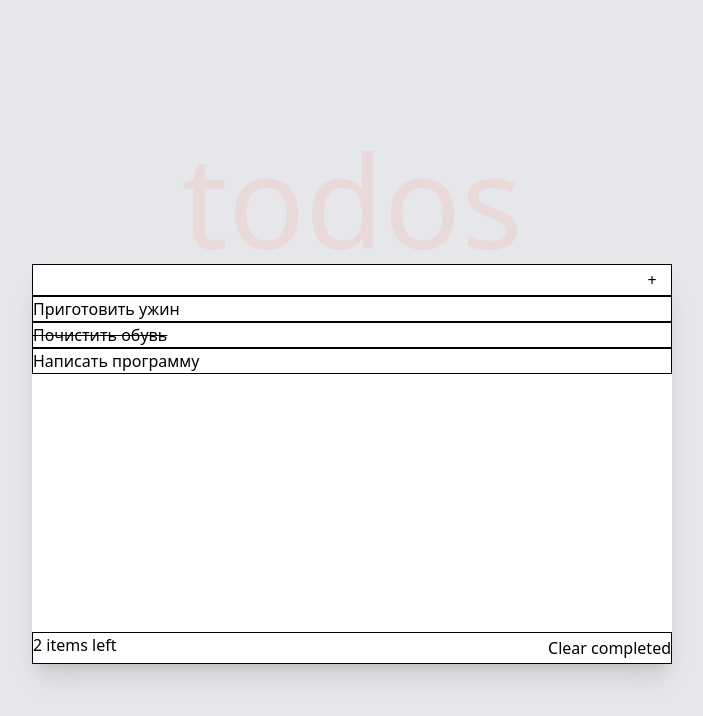
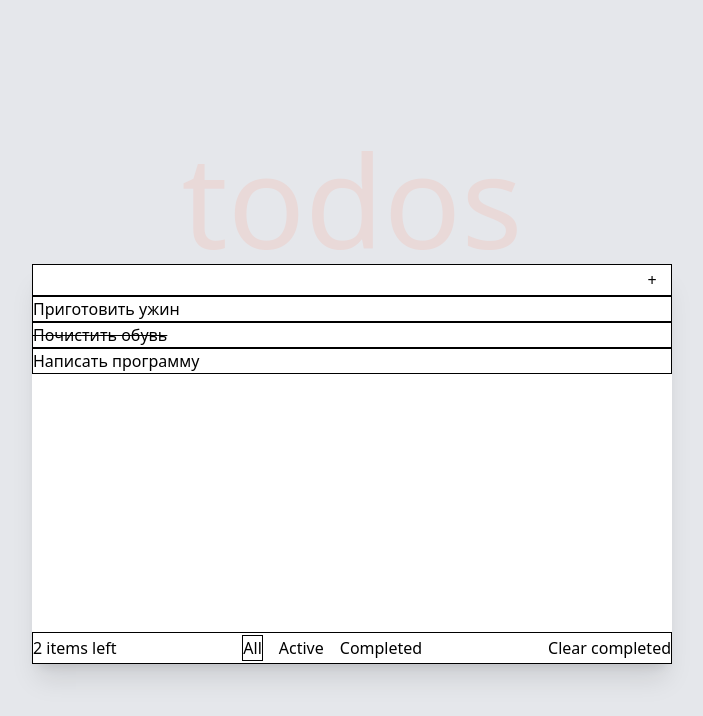
Before and after one commit to grJDh/test-todo, a React (Create React App) app: page / in a window 1280 px wide. Shown: the top 716 px of the page, without its empty margins (288-991 px from the left). Built offline with nearby package versions, Linux system fonts and the light colour scheme.

Commit message:
Added category choosing in Footer Added ids to items Added filteredList for new category system

```diff
--- a/src/ToDoApp/ToDoApp.tsx
+++ b/src/ToDoApp/ToDoApp.tsx
@@ -7,40 +7,48 @@ import Footer from "../components/Footer/Footer";
 const ToDoApp = () => {
   const [todoList, setTodoList] = useState([
     {
+      id: 1667248861470,
       text: "Приготовить ужин",
       finished: false,
     },
     {
+      id: 1667248805525,
       text: "Почистить обувь",
       finished: true,
     },
     {
+      id: 1667248804108,
       text: "Написать программу",
       finished: false,
     },
   ]);
-  const [numberOfLeftToDo, setNumberOfLeftToDo] = useState(1);
+  const [numberOfLeftToDo, setNumberOfLeftToDo] = useState(0);
+  const [category, setCatefory] = useState("All");
+  const [filteredTodoList, setFilteredTodoList] = useState([...todoList]);
 
   const inputRef = useRef<HTMLInputElement | null>(null);
 
   const addItem = () => {
     const value = inputRef.current?.value;
     if (value !== undefined && value !== "") {
-      setTodoList(prevList => [...prevList, { text: value, finished: false }]);
+      setTodoList(prevList => [...prevList, { id: new Date().getTime(), text: value, finished: false }]);
       if (inputRef.current !== null) inputRef.current.value = "";
     }
   };
 
   const removeItem = (id: number) => {
-    setTodoList(prevList => [...prevList.slice(0, id), ...prevList.slice(id + 1)]);
+    const filteredList = todoList.filter(item => item.id !== id);
+    setTodoList(filteredList);
   };
 
   const toggleItem = (id: number) => {
     setTodoList(prevList => {
+      const indexOfItem = prevList.findIndex(item => item.id === id);
+
       let tempList = [...prevList];
-      let tempItem = { ...tempList[id] };
+      let tempItem = { ...tempList[indexOfItem] };
       tempItem.finished = !tempItem.finished;
-      tempList[id] = tempItem;
+      tempList[indexOfItem] = tempItem;
 
       return tempList;
     });
@@ -51,6 +59,8 @@ const ToDoApp = () => {
     setTodoList(newList);
   };
 
+  const onCategoryChange = (event: React.ChangeEvent<HTMLInputElement>) => setCatefory(event.target.value);
+
   useEffect(() => {
     const countedNumberOfLeft = todoList.reduce((sum, item) => {
       if (!item.finished) return sum + 1;
@@ -58,6 +68,24 @@ const ToDoApp = () => {
     }, 0);
     setNumberOfLeftToDo(countedNumberOfLeft);
   }, [todoList]);
+
+  useEffect(() => {
+    let filteredList = [];
+
+    switch (category) {
+      case "Active":
+        filteredList = todoList.filter(item => !item.finished);
+        break;
+      case "Completed":
+        filteredList = todoList.filter(item => item.finished);
+        break;
+      default:
+        filteredList = [...todoList];
+        break;
+    }
+
+    setFilteredTodoList(filteredList);
+  }, [todoList, category]);
 
   return (
     <div className="flex w-5/6 max-w-screen-sm min-w-[340px] h-1/2 bg-white flex-col shadow-xl justify-between">
@@ -67,14 +95,14 @@ const ToDoApp = () => {
           addItem={addItem}
         />
         <ul>
-          {todoList.map((el, id) => (
+          {filteredTodoList.map(item => (
             <ToDoItem
-              text={el.text}
-              id={id}
-              finished={el.finished}
+              text={item.text}
+              id={item.id}
+              finished={item.finished}
               removeItem={removeItem}
               toggleItem={toggleItem}
-              key={id}
+              key={item.id}
             />
           ))}
         </ul>
@@ -82,6 +110,8 @@ const ToDoApp = () => {
       <Footer
         numberOfLeftToDo={numberOfLeftToDo}
         clearCompleted={clearCompleted}
+        onCategoryChange={onCategoryChange}
+        category={category}
       />
     </div>
   );
--- a/src/components/Footer/Footer.tsx
+++ b/src/components/Footer/Footer.tsx
@@ -1,13 +1,36 @@
+import RadioButton from "../RadioButton/RadioButton";
+
 type Props = {
   numberOfLeftToDo: number;
   clearCompleted: () => void;
+  onCategoryChange: (event: React.ChangeEvent<HTMLInputElement>) => void;
+  category: string;
 };
 
-const Footer = ({ numberOfLeftToDo, clearCompleted }: Props) => {
+const Footer = ({ numberOfLeftToDo, clearCompleted, onCategoryChange, category }: Props) => {
   return (
-    <div className="flex border-solid border-black border h-8 justify-between">
+    <div className="flex border-solid border-black border h-8 justify-between items-center">
       <p>{numberOfLeftToDo} items left</p>
-      {/* переключение между активными/всеми/завершенными */}
+      <div className="flex justify-between items-center">
+        <RadioButton
+          name={"category"}
+          value={"All"}
+          onChange={onCategoryChange}
+          category={category}
+        />
+        <RadioButton
+          name={"category"}
+          value={"Active"}
+          onChange={onCategoryChange}
+          category={category}
+        />
+        <RadioButton
+          name={"category"}
+          value={"Completed"}
+          onChange={onCategoryChange}
+          category={category}
+        />
+      </div>
       <button onClick={clearCompleted}>Clear completed</button>
     </div>
   );
--- /dev/null
+++ b/src/components/RadioButton/RadioButton.tsx
@@ -0,0 +1,23 @@
+type Props = {
+  name: string;
+  value: string;
+  onChange: (event: React.ChangeEvent<HTMLInputElement>) => void;
+  category: string;
+};
+
+const RadioButton = ({ name, value, onChange, category }: Props) => {
+  return (
+    <label className={`cursor-pointer mx-2 border-black ${category === value ? "border" : ""}`}>
+      {value}
+      <input
+        className="hidden"
+        type="radio"
+        name={name}
+        value={value}
+        onChange={onChange}
+      />
+    </label>
+  );
+};
+
+export default RadioButton;
```
